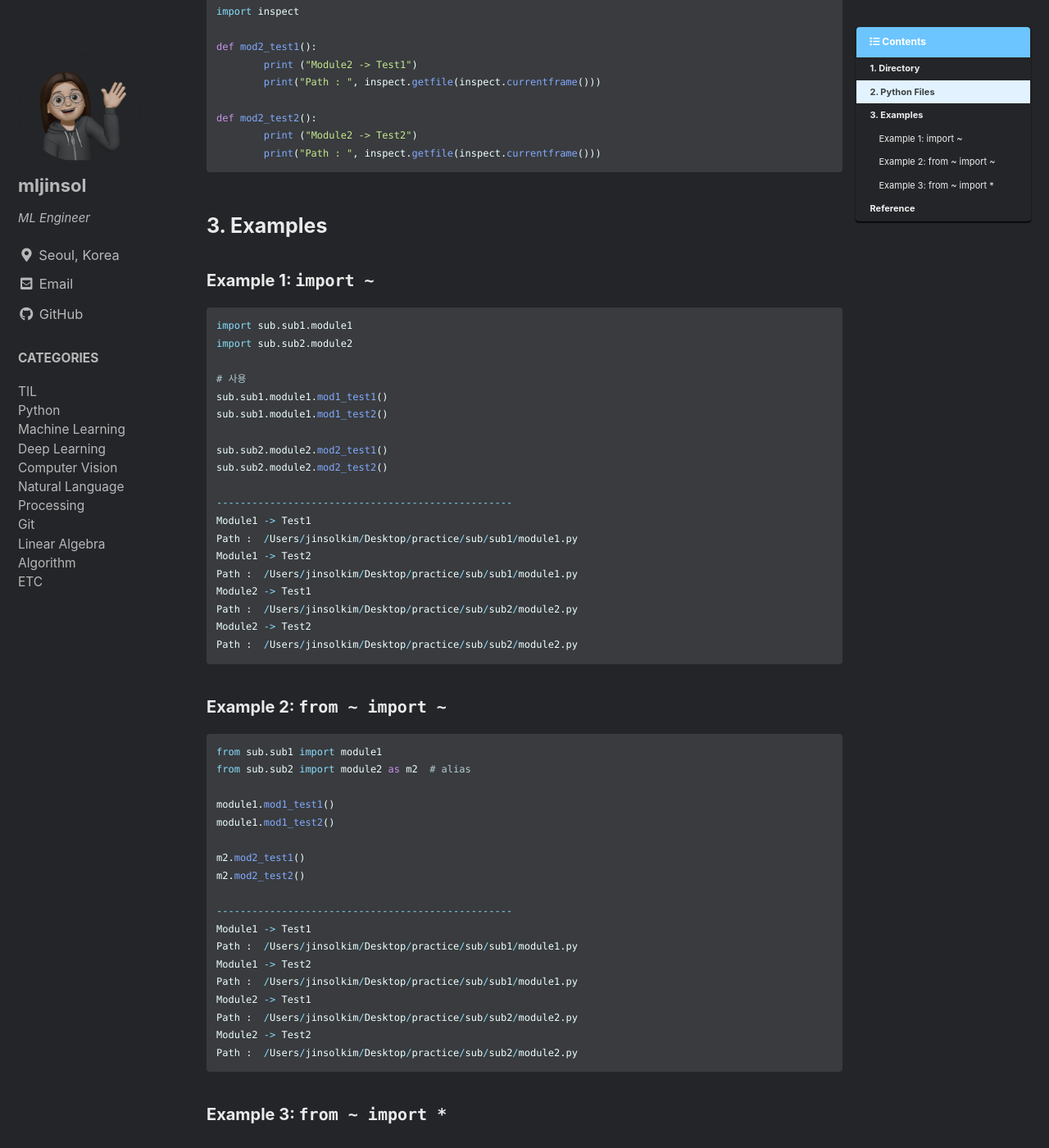
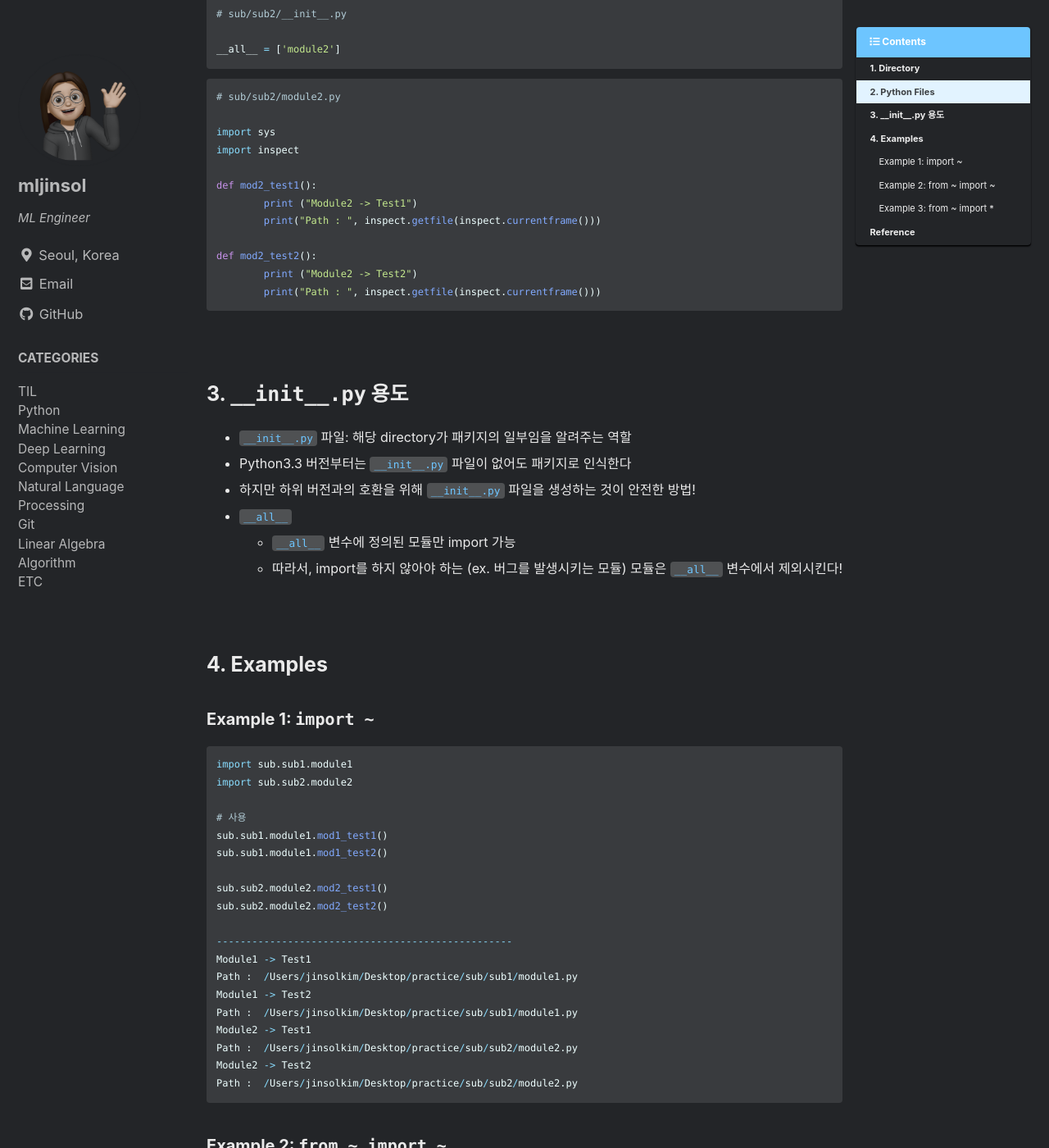
Before and after one commit to aijinsol/aijinsol.github.io, a Jekyll site: the page built from _posts/2022-07-26-package_practice.md, in a window 1280 px wide and 1400 px high, scrolled down 1219 px. Shown: the whole window at 82% size. Built offline with Jekyll 4.4.1, drawn with Linux system fonts in a browser that asks for light colours; cached includes are drawn as plain includes; comment, search, counter and statistics services are not loaded; some of the changed text lies outside the part shown.

Commit message:
docs: update package-practice post

````diff
--- a/_posts/2022-07-26-module_practice.md
+++ b/_posts/2022-07-26-package_practice.md
@@ -1,13 +1,17 @@
 ---
-title: "[Python] Module - Practice"
+title: "[Python] Package - Practice"
 excerpt: ""
 categories:
   - Python
 tags:
   - module
+  - package
   - inflearn
 last_modified_at: 2022-07-26
 ---
+> 강의정보 ([인프런 - 프로그래밍 시작하기: 파이썬 입문(Inflearn Original)](https://www.inflearn.com/course/%ED%94%84%EB%A1%9C%EA%B7%B8%EB%9E%98%EB%B0%8D-%ED%8C%8C%EC%9D%B4%EC%8D%AC-%EC%9E%85%EB%AC%B8-%EC%9D%B8%ED%94%84%EB%9F%B0-%EC%98%A4%EB%A6%AC%EC%A7%80%EB%84%90))
+> + Chapter06-3
+> + Python Package
 
 # 1. Directory
 
@@ -21,6 +25,8 @@ sub
     ├── __init__.py
     └── module2.py
 ```
+
+<br>
 
 # 2. Python Files
 
@@ -69,7 +75,19 @@ def mod2_test2():
 	print("Path : ", inspect.getfile(inspect.currentframe()))
 ```
 
-# 3. Examples
+<br>
+
+# 3. `__init__.py` 용도
++ `__init__.py` 파일: 해당 directory가 패키지의 일부임을 알려주는 역할
++ Python3.3 버전부터는 `__init__.py` 파일이 없어도 패키지로 인식한다
++ 하지만 하위 버전과의 호환을 위해 `__init__.py` 파일을 생성하는 것이 안전한 방법!
++ `__all__`
+    + `__all__` 변수에 정의된 모듈만 import 가능
+    + 따라서, import를 하지 않아야 하는 (ex. 버그를 발생시키는 모듈) 모듈은 `__all__` 변수에서 제외시킨다!
+
+<br>
+
+# 4. Examples
 
 ## Example 1: `import ~`
 
@@ -147,5 +165,6 @@ Path :  /Users/jinsolkim/Desktop/practice/sub/sub2/module2.py
 
 # Reference
 + [인프런 - 프로그래밍 시작하기: 파이썬 입문(Inflearn Original)](https://www.inflearn.com/course/%ED%94%84%EB%A1%9C%EA%B7%B8%EB%9E%98%EB%B0%8D-%ED%8C%8C%EC%9D%B4%EC%8D%AC-%EC%9E%85%EB%AC%B8-%EC%9D%B8%ED%94%84%EB%9F%B0-%EC%98%A4%EB%A6%AC%EC%A7%80%EB%84%90)
++ [점프 투 파이썬 - 패키지](https://wikidocs.net/1418)
 
 <br>
````
Also changed, not shown: other parts of _posts/2022-07-26-package_practice.md (+1 -1 lines).
